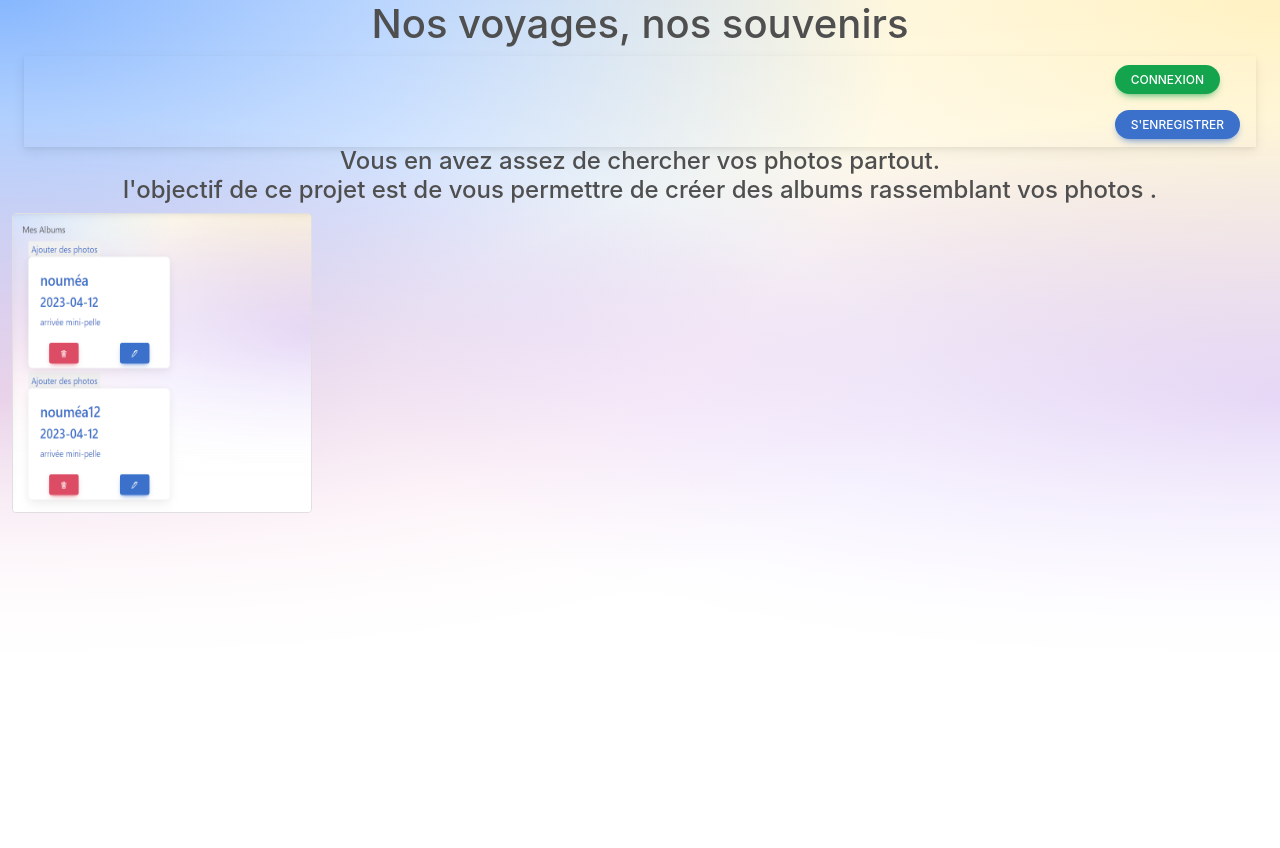
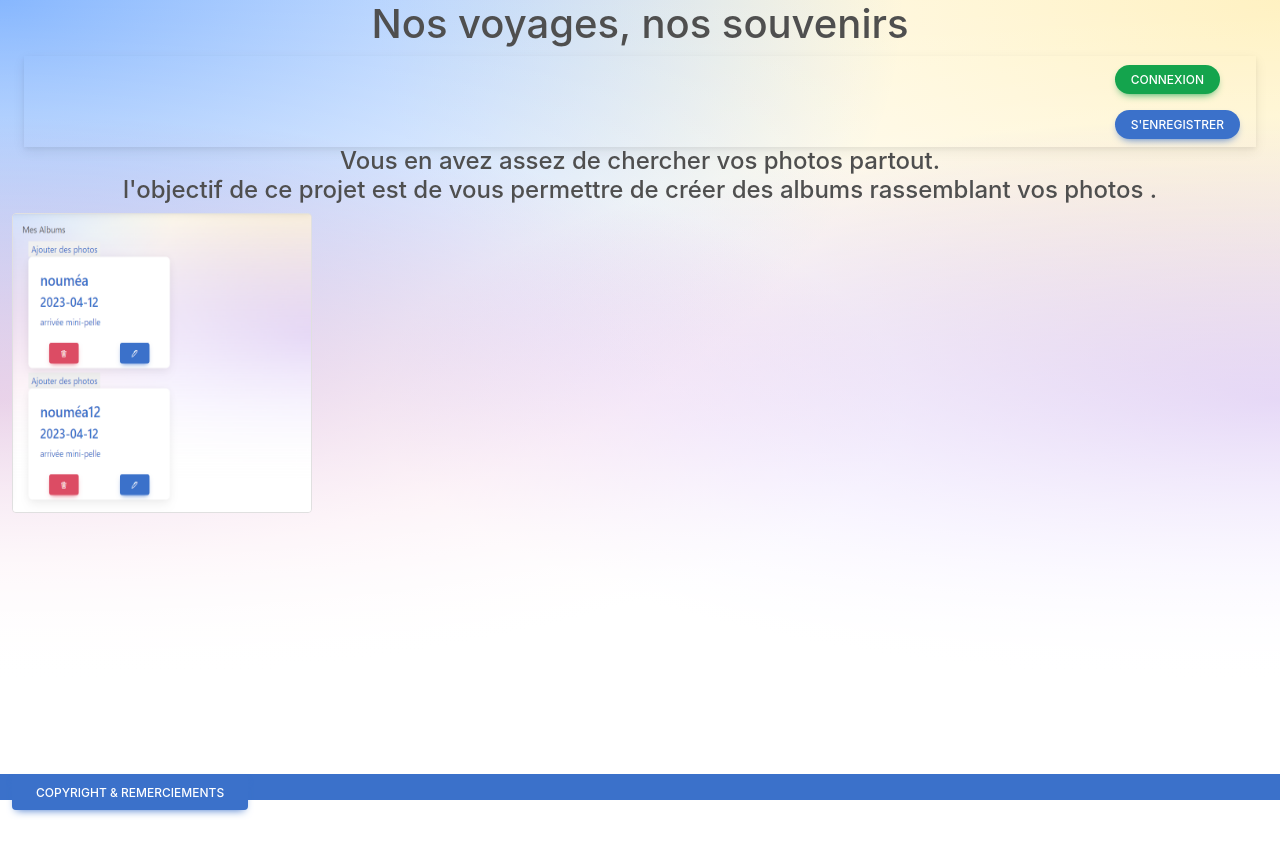
Before and after one commit to sabseb33130/projet_voyage_front, a React (Create React App) app: page / in a window 1280 px wide. Before the commit the page ends 800 px from the top, so only its background shows below. Built offline with nearby package versions, Linux system fonts and the light colour scheme; no server answers.

Commit message:
fix footer

```diff
--- a/src/App.tsx
+++ b/src/App.tsx
@@ -24,13 +24,16 @@ function App() {
         getUser(token, user, onUserChange);
     }, [verifConnect === 'compte']);
     return (
-        <div className="App back">
+        <>
+            <div className="App back mb-5">
                 <Header token={token} setPage={setPage} page={page} />
                 {page === 'accueil' && <Accueil />}
                 {page === 'compte' && token && (
                     <CompteUser token={token} setPage={setPage} />
                 )}
-            {page === 'contact' && <Contact token={token} setPage={setPage} />}
+                {page === 'contact' && (
+                    <Contact token={token} setPage={setPage} />
+                )}
                 {page === 'card' && <Card token={token} setPage={setPage} />}
                 {page === 'login' && <Login setPage={setPage} />}
                 {page === 'register' && <RegisterFinal setPage={setPage} />}
@@ -55,8 +58,9 @@ function App() {
                         ></button>
                     </div>
                 )}
-            {/*   <Footer /> */}
             </div>
+            <Footer />
+        </>
     );
 }
 
--- a/src/Components/Accueil/footer.tsx
+++ b/src/Components/Accueil/footer.tsx
@@ -1,12 +1,22 @@
-
-
 export default function Footer() {
     return (
         <>
             <footer className="container-fluid bg-primary position-fixed fixed-bottom mt-5">
+                <p style={{ height: 10 }}>
+                    <a
+                        className="btn btn-primary"
+                        data-bs-toggle="collapse"
+                        href="#collapseExample"
+                        role="button"
+                        aria-expanded="false"
+                        aria-controls="collapseExample"
+                    >
+                        Copyright & Remerciements
+                    </a>
+                </p>
+                <div className="collapse" id="collapseExample">
+                    <div className="card card-body bg-primary ">
                         <div className="d-flex justify-content-around text-light">
-                    <h6>Copyright & Remerciements</h6>
-                    <div>
                             <a href="https://docs.nestjs.com">
                                 <svg
                                     xmlns="http://www.w3.org/2000/svg"
@@ -56,7 +66,12 @@ export default function Footer() {
                                         fill="#80deea"
                                         d="M33,44.6c-5,0-12.2-6.1-17.6-15.6C8.9,17.8,7.6,6.9,12.5,4.1l0,0C17.4,1.3,26.2,7.8,32.7,19	c3,5.2,5,10.6,5.6,15.2c0.7,4.9-0.3,8.3-2.8,9.8C34.7,44.4,33.9,44.6,33,44.6z M13.5,5.8c-3.3,1.9-2.7,11.3,3.6,22.2	c6.3,10.9,14.1,16.1,17.4,14.2c1.7-1,2.3-3.8,1.8-7.8c-0.6-4.3-2.5-9.4-5.4-14.4C24.6,9.1,16.8,3.9,13.5,5.8L13.5,5.8z"
                                     />
-                                <circle cx="24" cy="24" r="4" fill="#80deea" />
+                                    <circle
+                                        cx="24"
+                                        cy="24"
+                                        r="4"
+                                        fill="#80deea"
+                                    />
                                 </svg>
                             </a>
                             <a href="https://getbootstrap.com">
@@ -84,11 +99,12 @@ export default function Footer() {
                                     pour les icones: https://icones8.fr/
                                 </p>
                             </a>
+                            <div className="text-light">
+                                et mes remerciements particuliers à Arnaud,
+                                Kévin, Jean-Christophe, Stéphane et Johann
                             </div>
                         </div>
-                <div className="text-light">
-                    et mes remerciements particuliers à Arnaud, Kévin,
-                    Jean-Christophe, Stéphane et Johann
+                    </div>
                 </div>
             </footer>
         </>
--- a/src/Components/photos/addPhotos.tsx
+++ b/src/Components/photos/addPhotos.tsx
@@ -5,6 +5,7 @@ import { AlbumContext } from '../../Contexts/albumContext';
 import { getUser } from '../user/compteUser/getUser';
 
 import { TAlbums } from '../../Types/albums';
+import { PhotosAlbum } from '../../Types/photoAlbum';
 
 export default function AddPhotos(props: {
     token: string | null;
@@ -13,37 +14,44 @@ export default function AddPhotos(props: {
 }) {
     const { albumNumber } = useContext(AlbumContext);
     const { user, onUserChange } = useContext(UserContext);
+    const [photoId, setPhotoId] = useState<number | undefined>();
+    const [photo, setPhoto] = useState<FileList>();
+    const filePhoto = user.albums.map((data) =>
+        data.photos.find((elm) => elm.file),
+    );
+    const id = String(filePhoto[0]?.id);
 
-    const [test, setTest] = useState<FileList>();
-
+    const body = JSON.stringify({ photoId: id });
     const onChangeImage = (e: React.ChangeEvent<HTMLInputElement>) => {
         const file = (e.target as HTMLInputElement).files;
 
         if (!file) return;
 
         if (file && file.length > 0) {
-            setTest(file);
+            setPhoto(file);
         }
     };
 
     const postPhoto = async (e: React.BaseSyntheticEvent) => {
         e.preventDefault();
-        const test1 = user.albums.map((data) =>
-            data.photos.find((elm) => elm.file === test?.item(0)?.name),
-        );
-        console.log(test1);
+
+        for (let i of filePhoto) {
+            if (i?.file === photo?.item(0)?.name) {
+                setPhotoId(i?.id);
+            }
+        }
 
         const form = new FormData();
-        if (test) {
-            for (const file of test) {
+        if (photo) {
+            for (const file of photo) {
                 form.append('monimage', file, file.name);
             }
             form.append('albumId', `${albumNumber}`);
         }
-        const id = String(test1[0]?.id);
-        console.log(test1);
-        const body = JSON.stringify({ photoId: id });
-        test1.toString() === '' || test1 === undefined
+        console.log(photoId);
+        console.log(filePhoto);
+
+        photoId === undefined || filePhoto === undefined
             ? fetch(`${photoUrl}/uploads`, {
                   method: 'POST',
                   headers: {
@@ -68,17 +76,17 @@ export default function AddPhotos(props: {
                       Authorization: `Bearer ${props.token}`,
                   },
 
-                  body: id,
+                  body: body,
               })
                   .then((response) => response.json())
                   .then((response) => {
                       console.log(response);
 
-                      /* alert(response.message);
-                      getUser(props.token, user, onUserChange);
-                      props.setPage('viewAlbum'); */
+                      alert(`${response.message},${response.data}`);
+                      /*          getUser(props.token, user, onUserChange);
+                      props.setPage('viewAlbum');
 
-                      //    props.albumView.photos.push(response.data);
+                      props.albumView.photos.push(response.data); */
                   })
                   .catch((err) => console.error(err));
     };
--- a/src/Components/user/compteUser/compteUser.tsx
+++ b/src/Components/user/compteUser/compteUser.tsx
@@ -13,7 +13,7 @@ export function CompteUser(props: {
     const [preview] = useState<string>('./default-avatar-user.jpg');
 
     return (
-        <div className="container-fluid row mt-3">
+        <div className="container-fluid row mt-1">
             <div
                 className="col-2 card mx-auto mt-3 p-0 "
                 style={{ width: 18 + 'rem' }}
@@ -66,8 +66,8 @@ export function CompteUser(props: {
                     <div>
                         <h3>Amis partageant mes albums :</h3>
                         <p>
-                            {user.friends.map((data, i) => (
-                                <br key={i}> {data}</br>
+                            {user.friends.map((data, j) => (
+                                <br key={j}> {data}</br>
                             ))}
                         </p>
                     </div>
```
Lines whose indentation alone changed are shown as unchanged.
